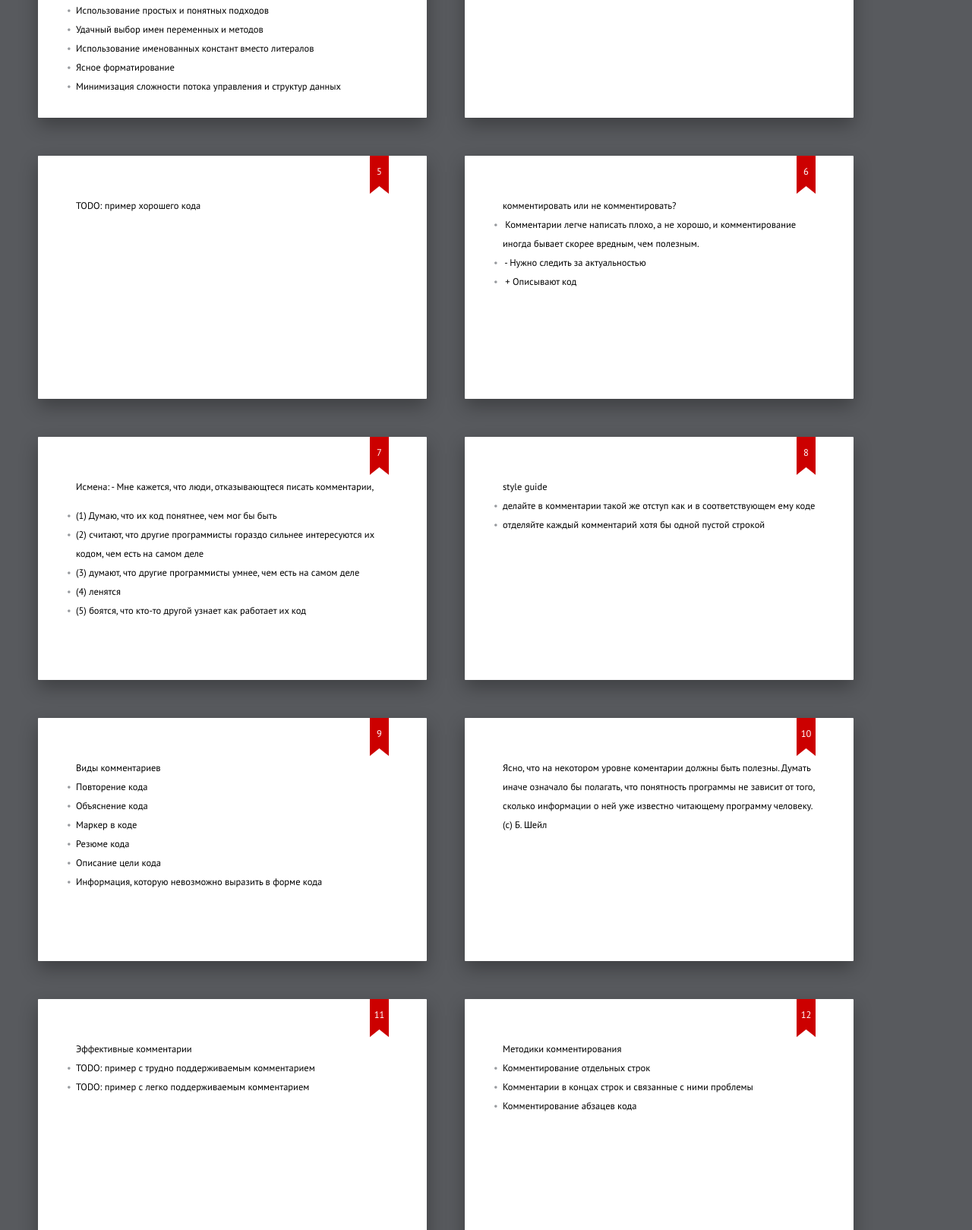
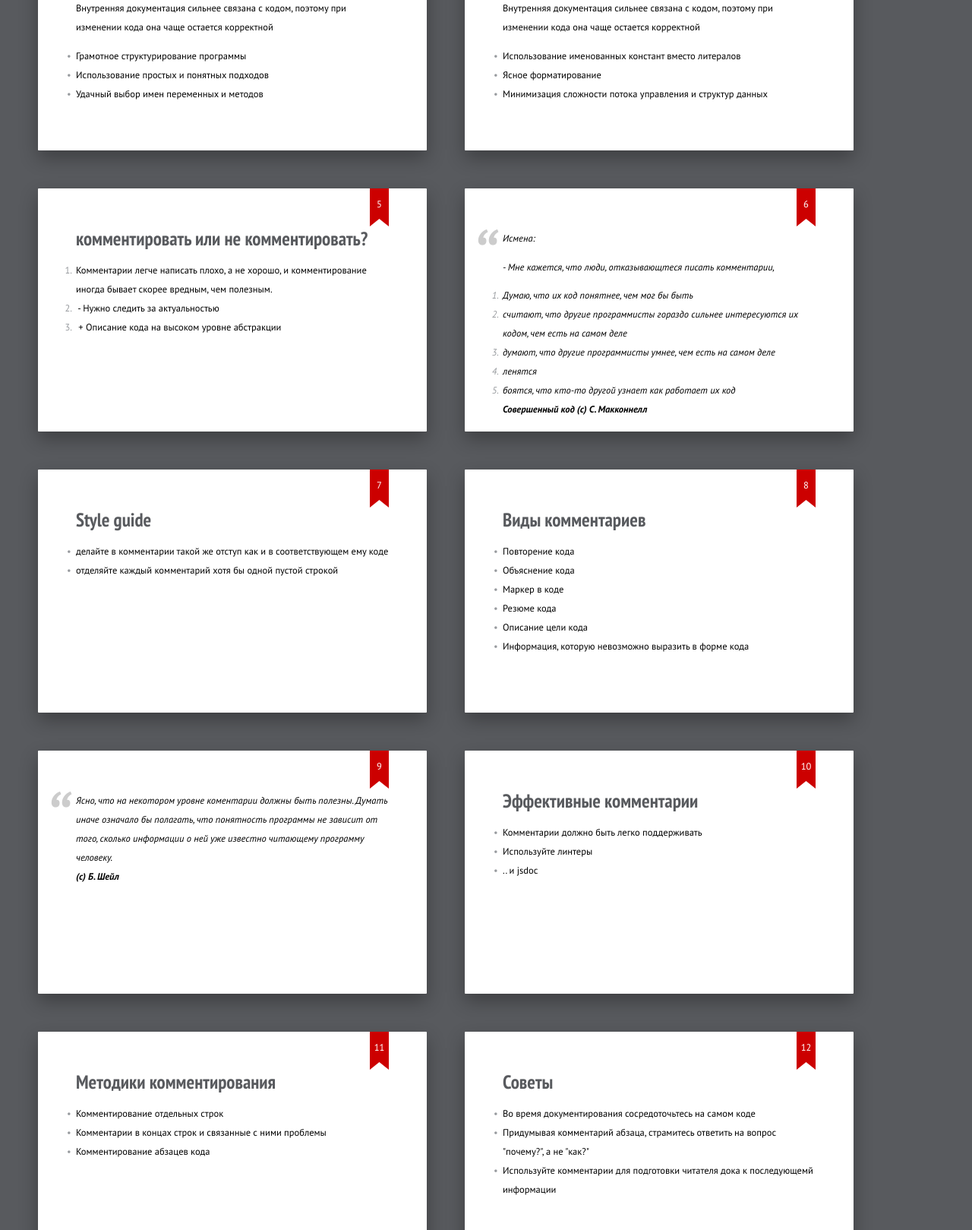
Before and after one commit to bmsdave/presentation-jsdoc, a plain HTML site: page index.html in a window 1280 px wide. Shown: the part 679-2298 px from the top of the page at 76% size. Drawn offline with Linux system fonts and the light colour scheme.

Commit message:
Update 2017-03-22T19:23:02.063Z

```diff
--- a/index.html
+++ b/index.html
@@ -1,7 +1,7 @@
 <!DOCTYPE html>
 <html lang="en">
 <head>
-    <title>Module Bundler & Task Runner</title>
+    <title>Doc</title>
     <meta charset="utf-8">
     <meta http-equiv="x-ua-compatible" content="ie=edge">
     <meta name="viewport" content="width=device-width, initial-scale=1">
@@ -10,72 +10,84 @@
 <body class="shower list">
 
 <header class="caption">
-    <h1>Module Bundler & Task Runner</h1>
+    <h2>Doc</h2>
 </header>
 
 <section class="slide">
-    <h1>Самодокументирующийся код</h1>
-    <p>
-        Пишите код, исходя из того, что все программисты, которые будут сопровождать вашу программу,
-        - склонные к насилию психопаты, знающие, где Вы живете.
-    </p>
+    <h2>Самодокументирующийся код</h2>
+    <br>
+    <figure>
+        <blockquote>
+            <p>Пишите код, исходя из того, что все программисты, которые будут сопровождать вашу программу,
+                - склонные к насилию психопаты, знающие, где Вы живете.
+            </p>
+        </blockquote>
+        <figcaption>Anonymous</figcaption>
+    </figure>
 </section>
 
 <section class="slide">
-    <h1>Внешняя документация</h1>
+    <h2>Внешняя документация</h2>
+    <br>
     <ul>
         <li>трекер задач/багов (JIRA..)</li>
         <li>wiki</li>
+        <li>отдел тех. писателей</li>
     </ul>
 </section>
 
 <section class="slide">
-    <h1>Стиль программирования как вид документации</h1>
+    <h2>Стиль программирования как вид документации</h2>
     <p>Внутренняя документация сильнее связана с кодом,
         поэтому при изменении кода она чаще остается корректной</p>
     <ul>
         <li>Грамотное структурирование программы</li>
         <li>Использование простых и понятных подходов</li>
         <li>Удачный выбор имен переменных и методов</li>
+    </ul>
+</section>
+
+
+<section class="slide">
+    <h2>Стиль программирования как вид документации</h2>
+    <p>Внутренняя документация сильнее связана с кодом,
+        поэтому при изменении кода она чаще остается корректной</p>
+    <ul>
         <li>Использование именованных констант вместо литералов</li>
         <li>Ясное форматирование</li>
         <li>Минимизация сложности потока управления и структур данных</li>
     </ul>
 </section>
 
+<section class="slide">
+    <h2>комментировать или не комментировать?</h2>
+    <ol>
+        <li class="next">Комментарии легче написать плохо, а не хорошо,
+            и комментирование иногда бывает скорее вредным, чем полезным.
+        </li>
+        <li class="next"> - Нужно следить за актуальностью</li>
+        <li class="next"> + Описание кода на высоком уровне абстракции</li>
+    </ol>
 
-<section class="slide">
-    <h1>TODO: пример плохого кода</h1>
 </section>
 
 <section class="slide">
-    <h1>TODO: пример хорошего кода</h1>
+    <blockquote>
+        <p>Исмена:</p>
+        <p> - Мне кажется, что люди, отказывающтеся писать комментарии,</p>
+        <ol>
+            <li>Думаю, что их код понятнее, чем мог бы быть</li>
+            <li>считают, что другие программисты гораздо сильнее интересуются их кодом, чем есть на самом деле</li>
+            <li>думают, что другие программисты умнее, чем есть на самом деле</li>
+            <li>ленятся</li>
+            <li>боятся, что кто-то другой узнает как работает их код</li>
+        </ol>
+    </blockquote>
+    <figcaption>Совершенный код (с) С. Макконнелл</figcaption>
 </section>
 
 <section class="slide">
-    <h1>комментировать или не комментировать?</h1>
-    <ul>
-        <li> Комментарии легче написать плохо, а не хорошо,
-        и комментирование  иногда бывает скорее вредным, чем полезным.</li>
-
-        <li> - Нужно следить за актуальностью </li>
-        <li> + Описывают код </li>
-    </ul>
-</section>
-
-<section class="slide">
-    <p>Исмена: - Мне кажется, что люди, отказывающтеся писать комментарии,</p>
-    <ul>
-        <li>(1) Думаю, что их код понятнее, чем мог бы быть</li>
-        <li>(2) считают, что другие программисты гораздо сильнее интересуются их кодом, чем есть на самом деле</li>
-        <li>(3) думают, что другие программисты умнее, чем есть на самом деле</li>
-        <li>(4) ленятся</li>
-        <li>(5) боятся, что кто-то другой узнает как работает их код</li>
-    </ul>
-</section>
-
-<section class="slide">
-    <h1>style guide</h1>
+    <h2>Style guide</h2>
     <ul>
         <li>делайте в комментарии такой же отступ как и в соответствующем ему коде</li>
         <li>отделяйте каждый комментарий хотя бы одной пустой строкой</li>
@@ -83,7 +95,7 @@
 </section>
 
 <section class="slide">
-    <h1>Виды комментариев</h1>
+    <h2>Виды комментариев</h2>
     <ul>
         <li>Повторение кода</li>
         <li>Объяснение кода</li>
@@ -95,19 +107,28 @@
 </section>
 
 <section class="slide">
-    <p>Ясно, что на некотором уровне коментарии должны быть полезны. Думать иначе означало бы полагать, что понятность программы не зависит от того, сколько информации о ней уже известно читающему программу человеку. (с) Б. Шейл </p>
+    <figure>
+        <blockquote>
+            <p>Ясно, что на некотором уровне коментарии должны быть полезны. Думать иначе означало бы полагать, что
+                понятность
+                программы не зависит от того, сколько информации о ней уже известно читающему программу человеку.
+            </p>
+        </blockquote>
+        <figcaption>(с) Б. Шейл</figcaption>
+    </figure>
 </section>
 
 <section class="slide">
-    <h1>Эффективные комментарии</h1>
+    <h2>Эффективные комментарии</h2>
     <ul>
-        <li>TODO: пример с трудно поддерживаемым комментарием</li>
-        <li>TODO: пример с легко поддерживаемым комментарием</li>
+        <li>Комментарии должно быть легко поддерживать</li>
+        <li>Используйте линтеры</li>
+        <li>.. и jsdoc</li>
     </ul>
 </section>
 
 <section class="slide">
-    <h1>Методики комментирования</h1>
+    <h2>Методики комментирования</h2>
     <ul>
         <li>Комментирование отдельных строк</li>
         <li>Комментарии в концах строк и связанные с ними проблемы</li>
@@ -116,31 +137,43 @@
 </section>
 
 <section class="slide">
-    <h1>Советы</h1>
+    <h2>Советы</h2>
     <ul>
         <li>Во время документирования сосредоточьтесь на самом коде</li>
         <li>Придумывая комментарий абзаца, страмитесь ответить на вопрос "почему?", а не "как?"</li>
         <li>Используйте комментарии для подготовки читателя дока к последующемй информации</li>
+    </ul>
+</section>
+
+<section class="slide">
+    <h2>Советы</h2>
+    <ul>
         <li>Не размножайте комментарии без необходимости</li>
         <li>Документируйте сюрпризы</li>
         <li>Избегайте сокращений</li>
+    </ul>
+</section>
+
+<section class="slide">
+    <h2>Советы</h2>
+    <ul>
+        <li>Проведите различия между общими и детальными комментариями</li>
+        <li>Комментируйте все, что имеет отношение к ошибкам или недокументированным возможностям языка или среды </li>
+        <li>Обосновывайте нарушения хорошего стиля программирования</li>
         </ul>
 </section>
 
 <section class="slide">
-    <h1>Советы</h1>
+    <h2>Советы</h2>
     <ul>
-        <li>Проведите различия между общими и детальными комментариями</li>
-        <li>Комментируйте все, что имеет отношение к ошибкам или недокументированным возможностям языка или среды</li>
-        <li>Обосновывайте нарушения хорошего стиля программирования</li>
         <li>Не комментируйте хитрый код - перепишите его</li>
         <li>Указывайте в комментациях единицы измерения численных величин</li>
         <li>Указывайте в комментариях диапазоны допустимых значений численных величин</li>
-        </ul>
+    </ul>
 </section>
 
 <section class="slide">
-    <h1>Советы</h1>
+    <h2>Советы</h2>
     <ul>
         <li>Комментируйте смысл закодированных значений</li>
         <li>Комментируйте ограничение входных данных</li>
@@ -150,18 +183,28 @@
 </section>
 
 <section class="slide">
-    <h1>Ключевый моменты</h1>
+    <h2>Ключевый моменты</h2>
     <ul>
         <li>При плохом выполнении комментирование является пустой тратой времени и иногда причиняет вред</li>
         <li>При грамотном применении комментирование полезно</li>
         <li>Основная часть критически важной информации о программе должна содержаться в исходном коде.</li>
+    </ul>
+</section>
+
+<section class="slide">
+    <h2>Ключевый моменты</h2>
+    <ul>
         <li>Хороший код сам является самой лучшей документацией</li>
-        <li>Комментарии должны сообщать о коде что-то такое, что он не может сообщить сам - на уровне резюме или уровне цели</li>
+        <li>Комментарии должны сообщать о коде что-то такое, что он не может сообщить сам - на уровне резюме или уровне
+            цели
+        </li>
         <li>Используйте стиль, который было бы легко поддерживать</li>
     </ul>
 </section>
 
-
+<section class="slide">
+    <h2>Спасибо! Вопросы?</h2>
+</section>
 
 <div class="progress"></div>
 
```
